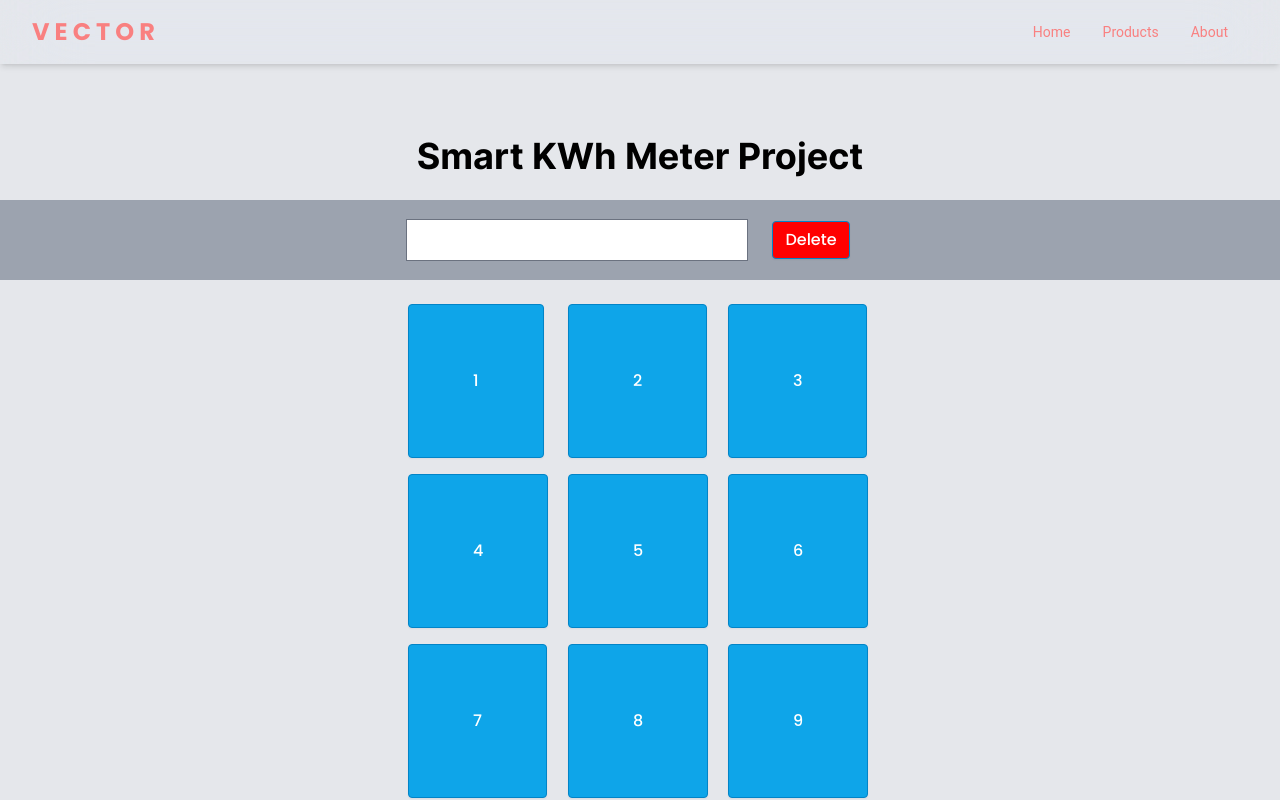
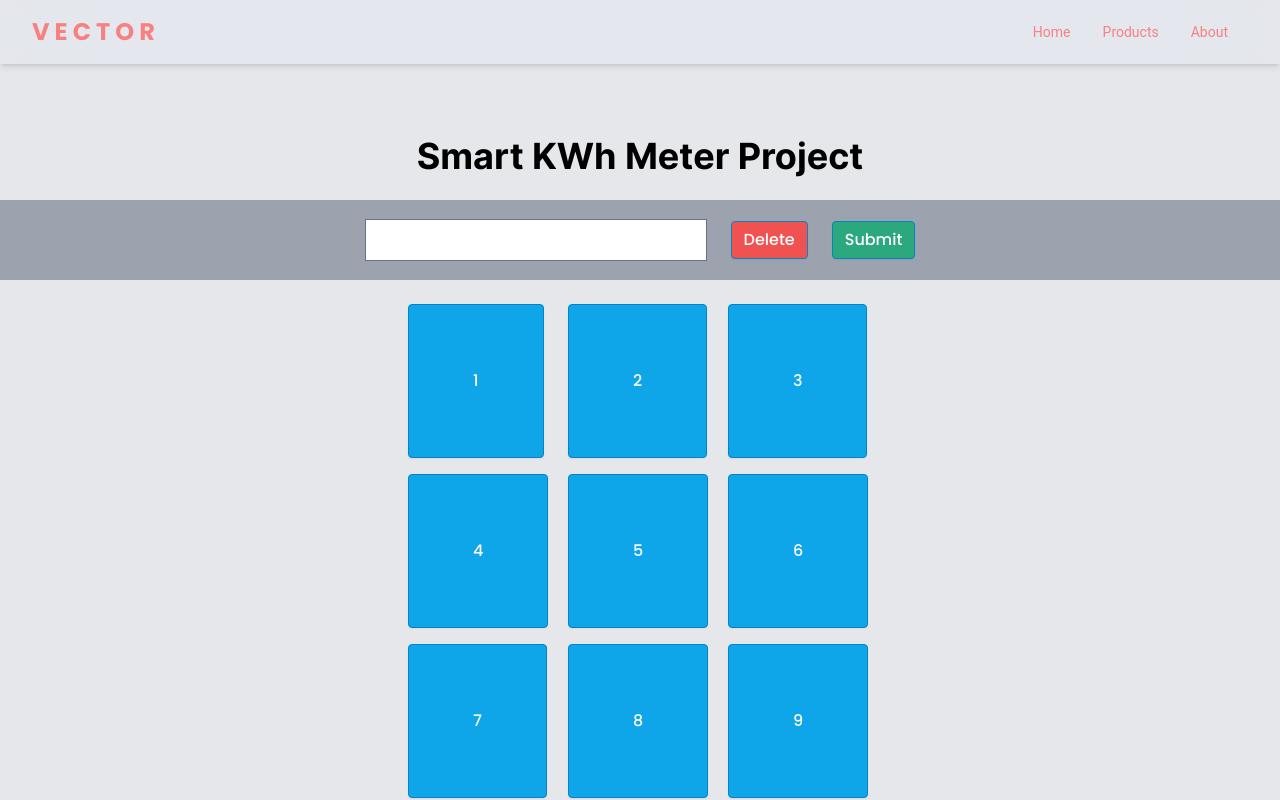
Before and after one commit to naufalbasara/vector-client, a Next.js app: page /project in a window 1280 px wide. Shown: the top 800 px of the page. Built offline with nearby package versions, Linux system fonts and the light colour scheme.

Commit message:
update: submit button

```diff
--- a/src/pages/project.tsx
+++ b/src/pages/project.tsx
@@ -14,7 +14,8 @@ export default function Project() {
           <h1 className='m-2'>Smart KWh Meter Project</h1>
           <div className='m-4 w-full flex justify-center items-center h-20 bg-gray-400'>
             <input type='text' value={text}></input>
-            <Button className='bg-[#f00] mx-6' onClick={() => {SetText('')}}>Delete</Button>
+            <Button className='bg-red-500 hover:bg-red-800 mx-6' onClick={() => {SetText('')}}>Delete</Button>
+            <Button className='bg-[#2CA87F] hover:bg-gray-500' onClick={() => {alert("Token Submitted")}}>Submit</Button>
           </div>
 
           <div className='container grid grid-cols-3 w-max'>
```
